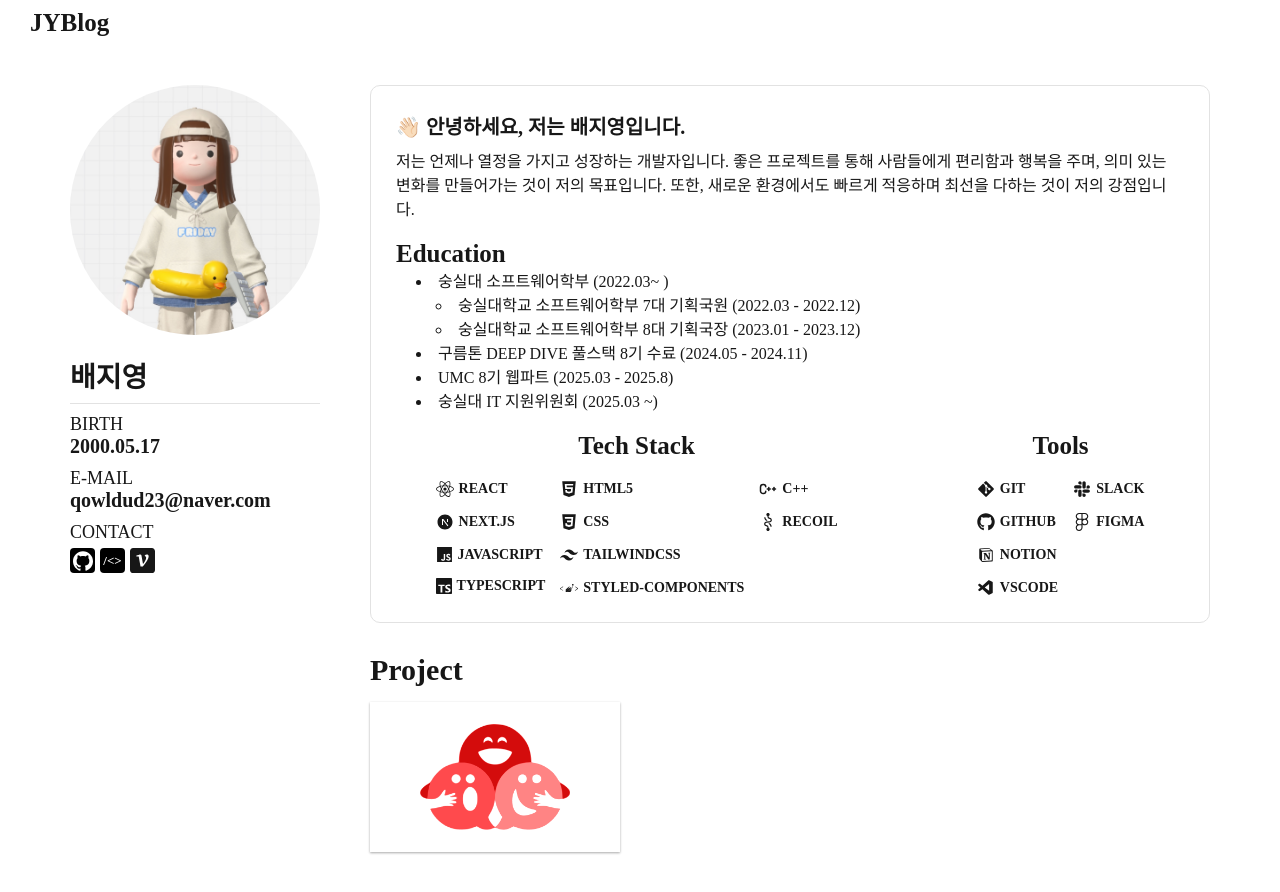
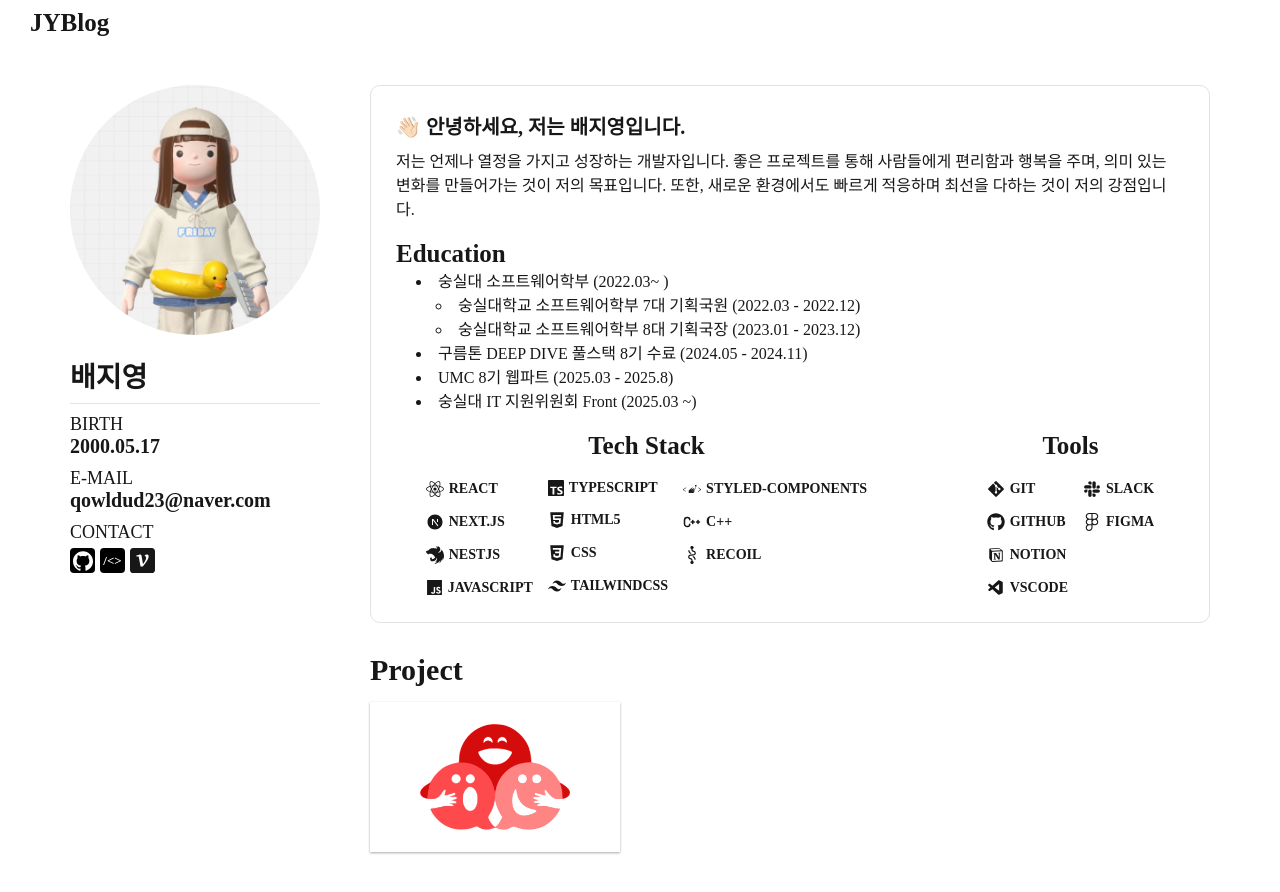
Before and after one commit to qowldud/JYBlog, a Next.js app: page / in a window 1280 px wide. Built offline with nearby package versions, Linux system fonts and the light colour scheme.

Commit message:
feat: 프로필 수정

```diff
--- a/src/app/_components/education/Education.tsx
+++ b/src/app/_components/education/Education.tsx
@@ -21,7 +21,7 @@
 
             <li>구름톤 DEEP DIVE 풀스택 8기 수료 (2024.05 - 2024.11)</li>
             <li>UMC 8기 웹파트 (2025.03 - 2025.8)</li>
-            <li>숭실대 IT 지원위원회 (2025.03 ~)</li>
+            <li>숭실대 IT 지원위원회 Front (2025.03 ~)</li>
           </ul>
         </div>
       </div>
--- a/src/app/_components/stackContent/StackContent.tsx
+++ b/src/app/_components/stackContent/StackContent.tsx
@@ -11,6 +11,7 @@
 } from "react-icons/fa";
 import { RiNextjsFill, RiNotionFill } from "react-icons/ri";
 import {
+  SiNestjs,
   SiRecoil,
   SiStyledcomponents,
   SiTailwindcss,
@@ -29,16 +30,17 @@
           <div className={styles.stackIcons__icon}>
             <IconButton name="REACT" icon={FaReact} />
             <IconButton name="NEXT.JS" icon={RiNextjsFill} />
+            <IconButton name="NESTJS" icon={SiNestjs} />
             <IconButton name="JAVASCRIPT" icon={FaJs} iconSize={17} />
-            <IconButton name="TYPESCRIPT" icon={SiTypescript} iconSize={16} />
           </div>
           <div className={styles.stackIcons__icon}>
+            <IconButton name="TYPESCRIPT" icon={SiTypescript} iconSize={16} />
             <IconButton name="HTML5" icon={FaHtml5} />
             <IconButton name="CSS" icon={IoLogoCss3} />
             <IconButton name="TAILWINDCSS" icon={SiTailwindcss} />
-            <IconButton name="STYLED-COMPONENTS" icon={SiStyledcomponents} />
           </div>
           <div className={styles.stackIcons__icon}>
+            <IconButton name="STYLED-COMPONENTS" icon={SiStyledcomponents} />
             <IconButton name="C++" icon={TbBrandCpp} />
             <IconButton name="RECOIL" icon={SiRecoil} />
           </div>
```
